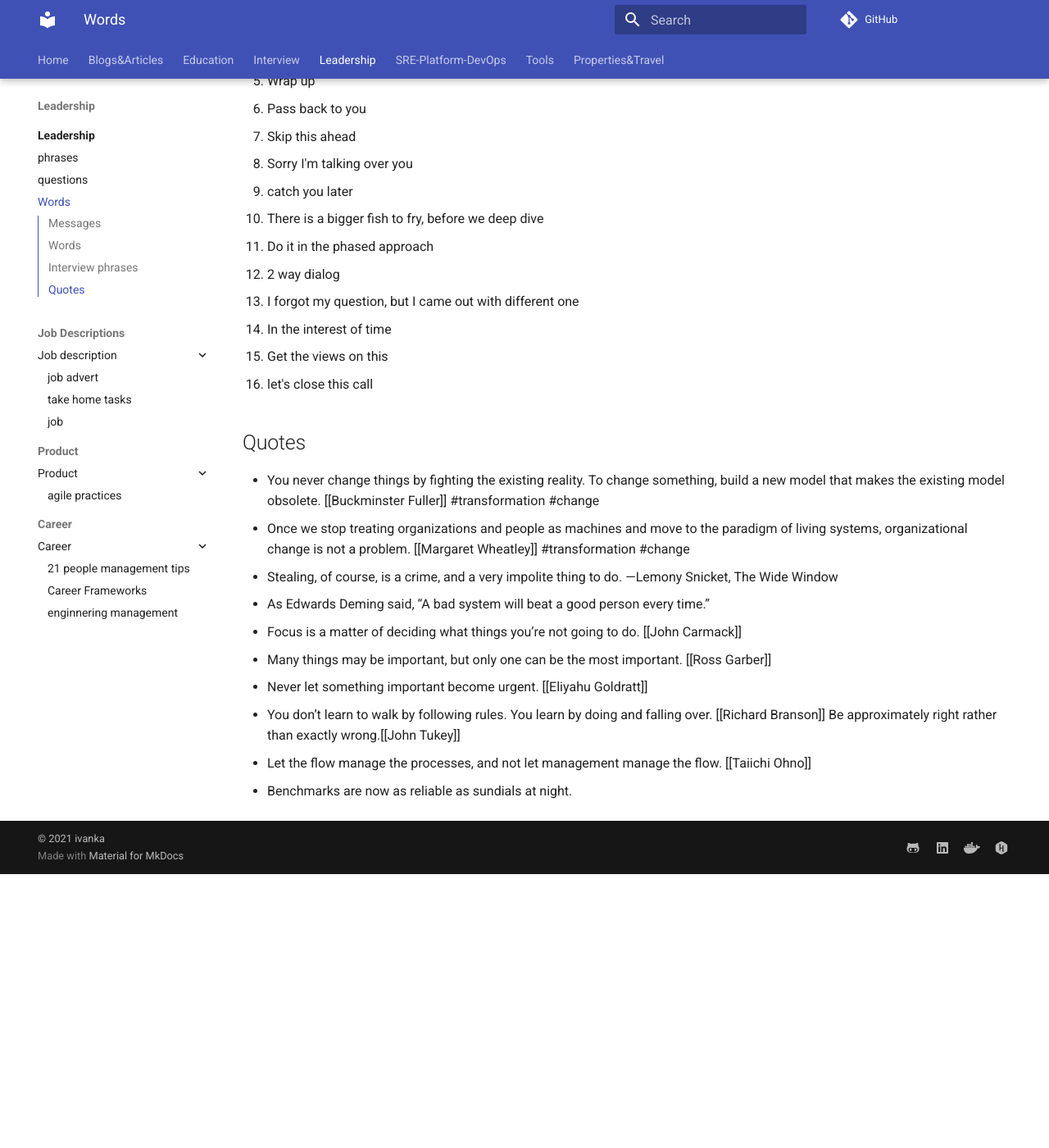
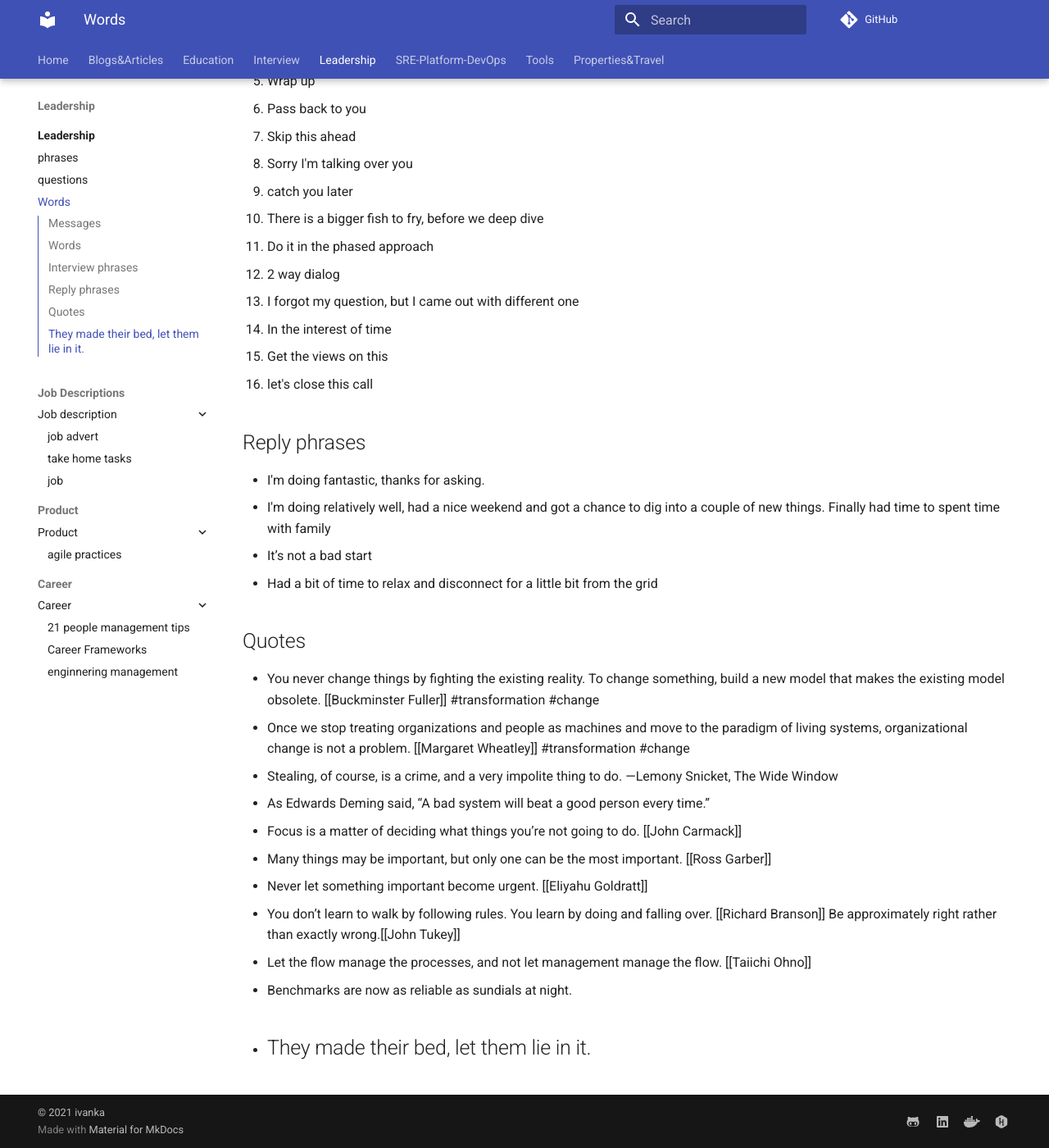
Before and after one commit to ivankatliarchuk/knowledge-base, an MkDocs documentation site: the page built from docs/leadership/words.md, in a window 1280 px wide and 1400 px high, scrolled down 6100 px. Shown: the whole window at 82% size. Built offline with MkDocs 1.6.1 and Material for MkDocs 9.7.7, drawn with Linux system fonts in a browser that asks for light colours; comment, search, counter and statistics services are not loaded; before the commit the page ends 7166 px from its top, so only the background shows below that.

Commit message:
wip
Signed-off-by: ivan katliarchuk <ivan.katliarchuk@gmail.com>

```diff
--- a/docs/leadership/words.md
+++ b/docs/leadership/words.md
@@ -185,6 +185,13 @@
 15. Get the views on this
 16. let's close this call
 
+## Reply phrases
+
+- I'm doing fantastic, thanks for asking.
+- I'm doing relatively well, had a nice weekend and got a chance to dig into a couple of new things. Finally had time to spent time with family
+- It’s not a bad start
+- Had a bit of time to relax and disconnect for a little bit from the grid
+
 ## Quotes
 
 - You never change things by fighting the existing reality. To change something, build a new model that makes the existing model obsolete. [[Buckminster Fuller]] #transformation #change
@@ -198,3 +205,5 @@
 Be approximately right rather than exactly wrong.[[John Tukey]]
 - Let the flow manage the processes, and not let management manage the flow. [[Taiichi Ohno]]
 - Benchmarks are now as reliable as sundials at night.
+- They made their bed, let them lie in it.
+-
```
